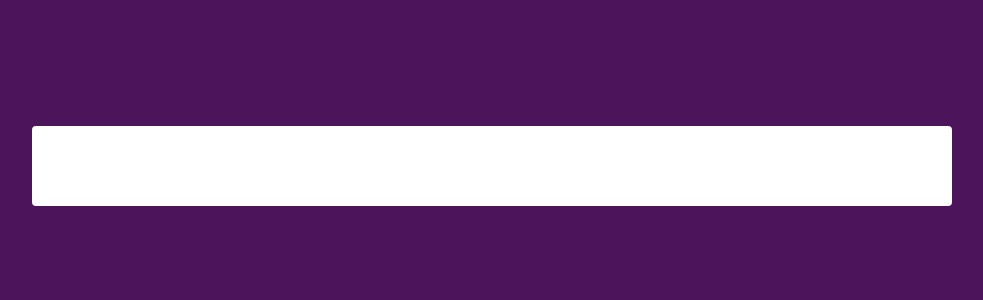
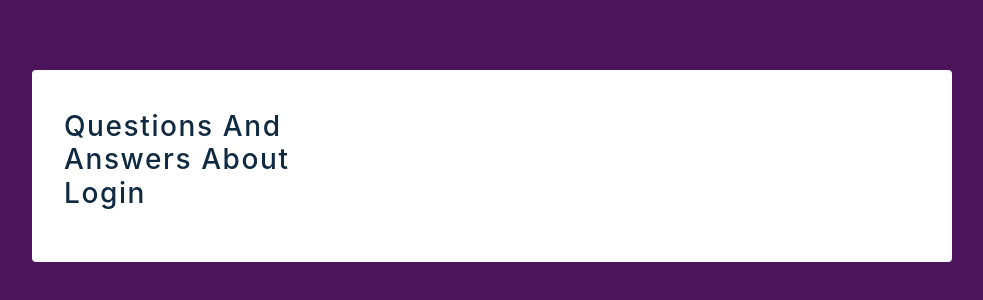
Before and after one commit to jos3ph-m/accordion, a React (Create React App) app: page / in a window 1280 px wide. Shown: the part 234-534 px from the top of the page, without its empty margins (148-1131 px from the left). Built offline with nearby package versions, Linux system fonts and the light colour scheme.

Commit message:
Working on app.js

```diff
--- a/src/App.js
+++ b/src/App.js
@@ -5,7 +5,9 @@
   const [questions, setQuestions] = useState(data);
   return (
     <main>
-      <div className="container"></div>
+      <div className="container">
+        <h3>questions and answers about login</h3>
+      </div>
     </main>
   );
 }
```
